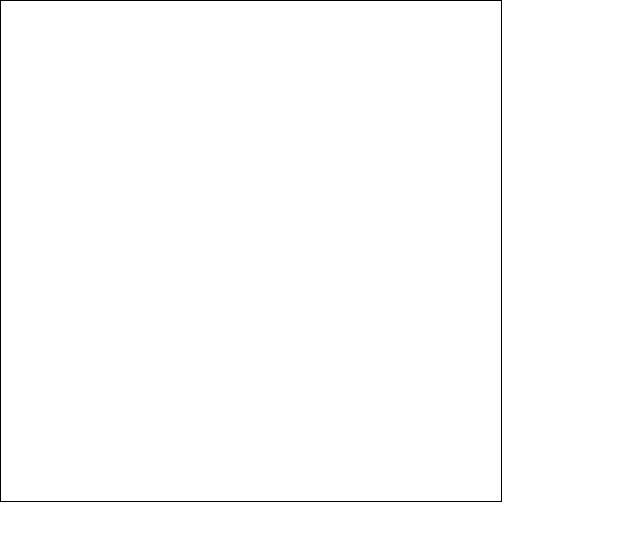
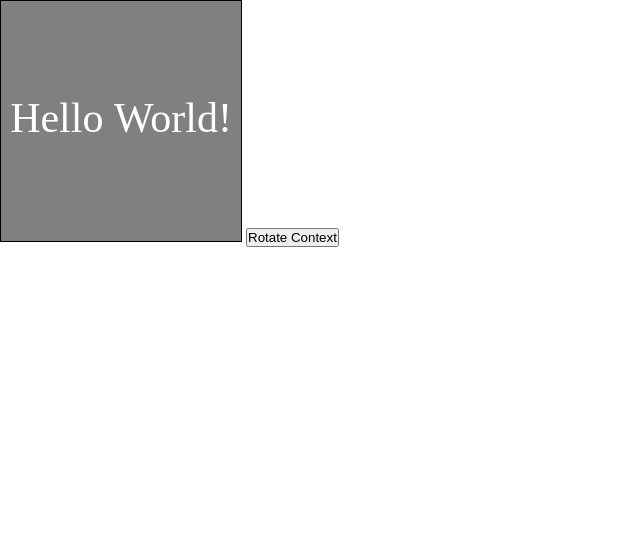
Before and after one commit to ovie009/canvas, a plain HTML site: page index.html in a window 1280 px wide. Shown: the whole page, without its empty margins (0-640 px from the left). Drawn offline with Linux system fonts and the light colour scheme.

Commit message:
Rotate the canvas

```diff
--- a/canvas.js
+++ b/canvas.js
@@ -2,16 +2,23 @@
 // Getting Started
 let canvas = document.getElementById('myCanvas');
 let ctx = canvas.getContext("2d");
-ctx.font = "16px Arial";
+let ox =  canvas.width/2;
+let oy = canvas.height/2;
+
+ctx.font = "42px serif";
+ctx.textAlign = "center";
+ctx.textBaseline = "middle";
+ctx.fillStyle = "#FFF";
+ctx.fillText("Hello World!", ox, oy);
 
 
-canvas.addEventListener("mousemove", function(e) {
-
-    // console.log("Hello World!");
-    let cRect = canvas.getBoundingClientRect();  //gets CSS pos, and width/height
-    let canvasX = Math.round(e.x - cRect.left); // substarct the 'left' of the canvas
-    let canvasY = Math.round(e.y - cRect.top); // from the X/Y postion to make
-    ctx.clearRect(0, 0, canvas.width, canvas.height);   // (0, 0) the top left of the canvas
-    ctx.fillText(`X: ${canvasX}, Y: ${canvasY}`, 10, 20);
-
-})
+let rotateCtx = function () {
+    // tramslate so that the origin in mow (ox, oy) the center of the canvas
+    ctx.translate(ox, oy);
+    // convert degrees to radians with radians = (Math.PI/180)*degrees
+    ctx.rotate((Math.PI/180)*15);
+    ctx.fillText("Hello World!", 0, 0);
+    // translate back
+    // ctx.clearRect(0, 0, canvas.width, canvas.height);
+    ctx.translate(-ox, -oy);
+}
--- a/index.html
+++ b/index.html
@@ -17,7 +17,8 @@
     </style>
 </head>
 <body>
-    <canvas id="myCanvas" width="500" height="500"></canvas>
+    <canvas id="myCanvas" width="240" height="240" style="background-color: #808080;"></canvas>
+    <button type="button" onclick="rotateCtx()">Rotate Context</button>
     <script src="canvas.js"></script>
 </body>
 </html>
```
